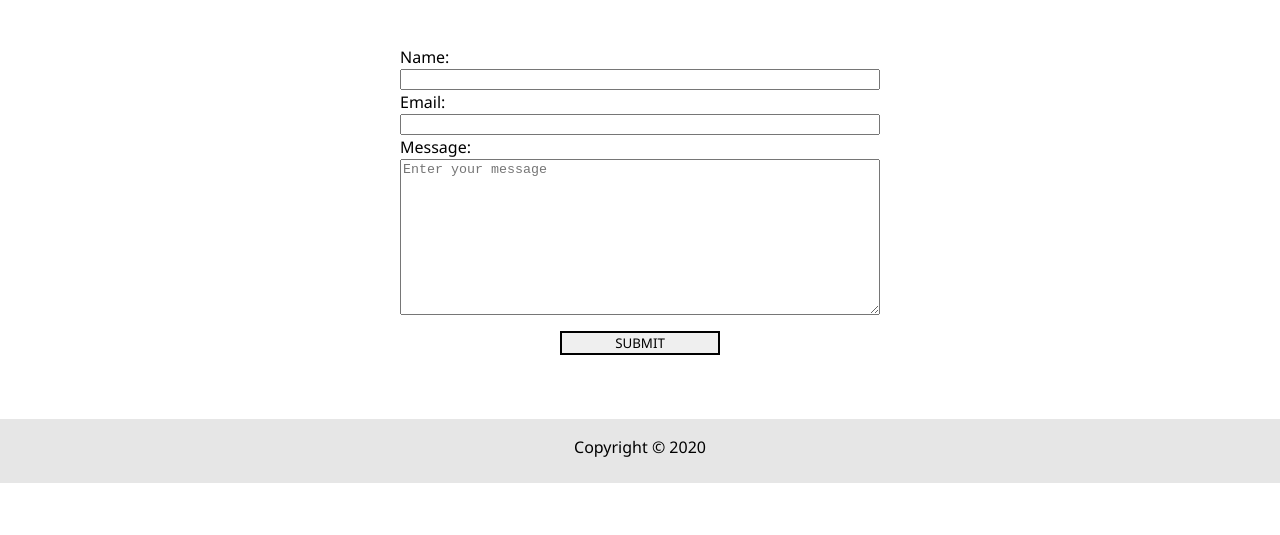
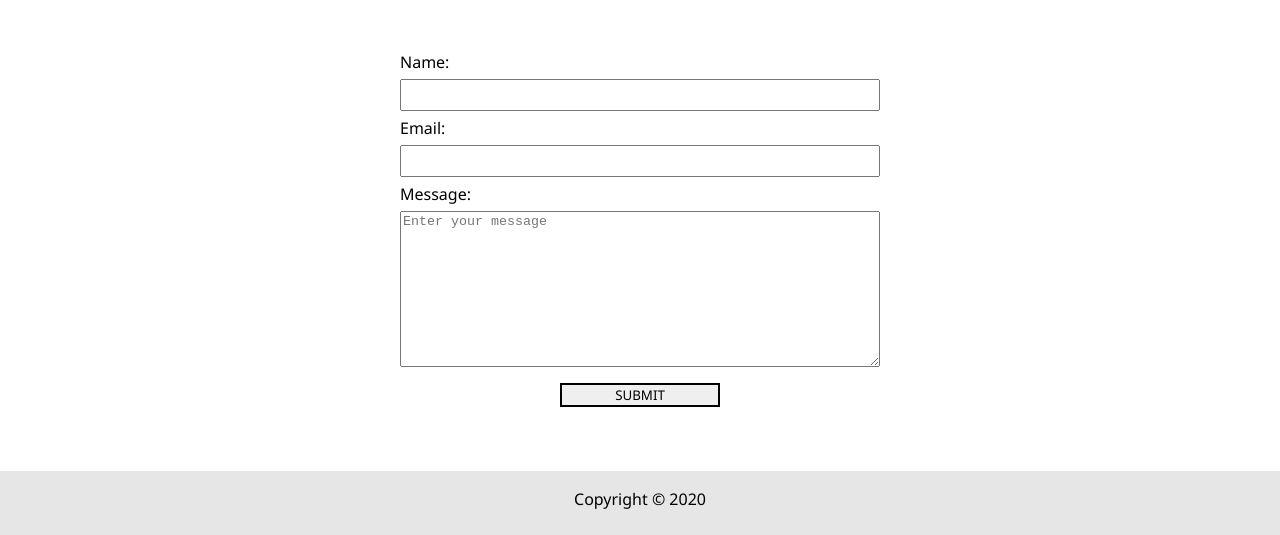
Before and after one commit to lesreddy/portfolio, a website: page dist/contact.html in a window 1280 px wide. Shown: the part 381-916 px from the top of the page. Before the commit the page ends 864 px from the top, so only its background shows below. Drawn offline with Linux system fonts and the light colour scheme.

```diff
--- a/scss/main.scss
+++ b/scss/main.scss
@@ -191,6 +191,14 @@
   flex-direction: column;
   width: 30rem;
 
+  input {
+    height: 2rem;
+  }
+
+  label {
+    padding: 5px 0;
+  }
+
   button {
     border: 2px #000000 solid;
     font-family: 'Segoe UI', 'Segoe UI', Tahoma, Geneva, Verdana, sans-serif;
```
Also changed, not shown: dist/css/main.css.
